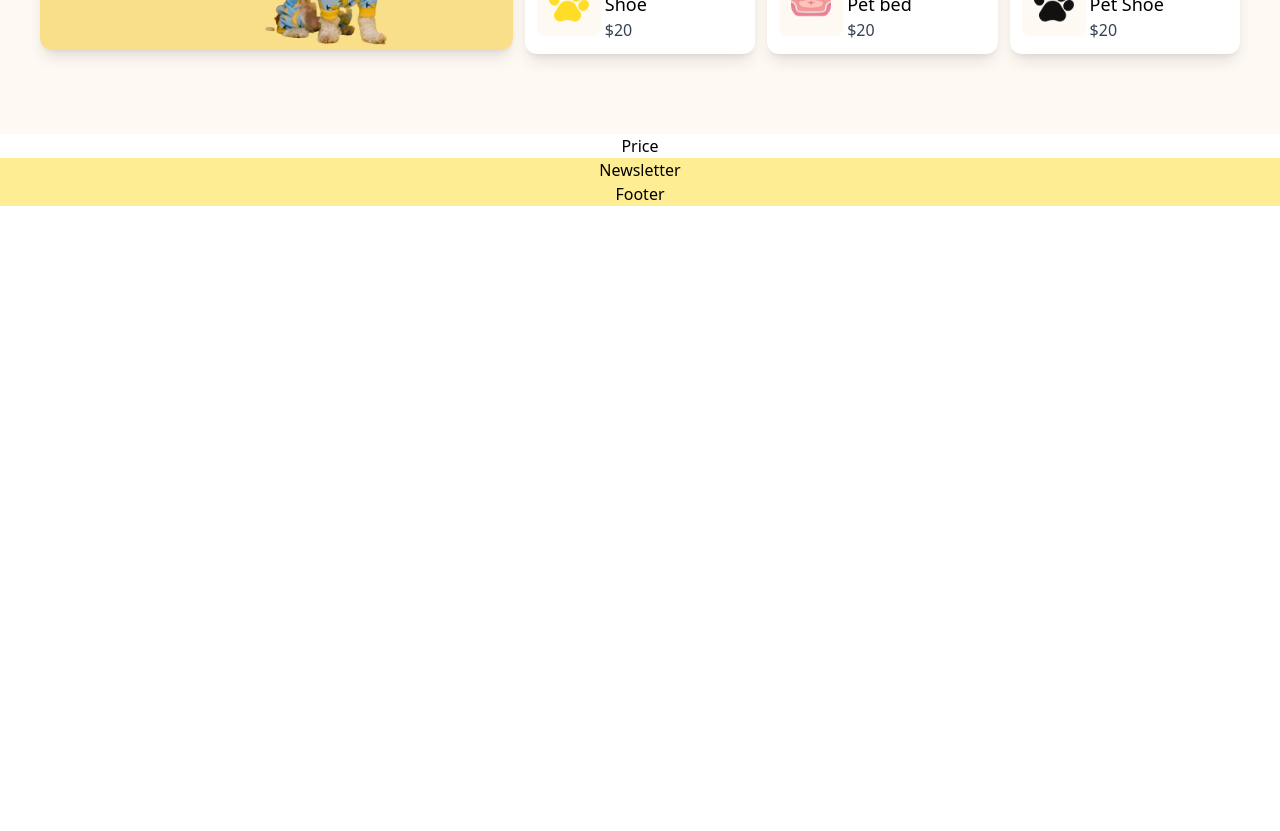
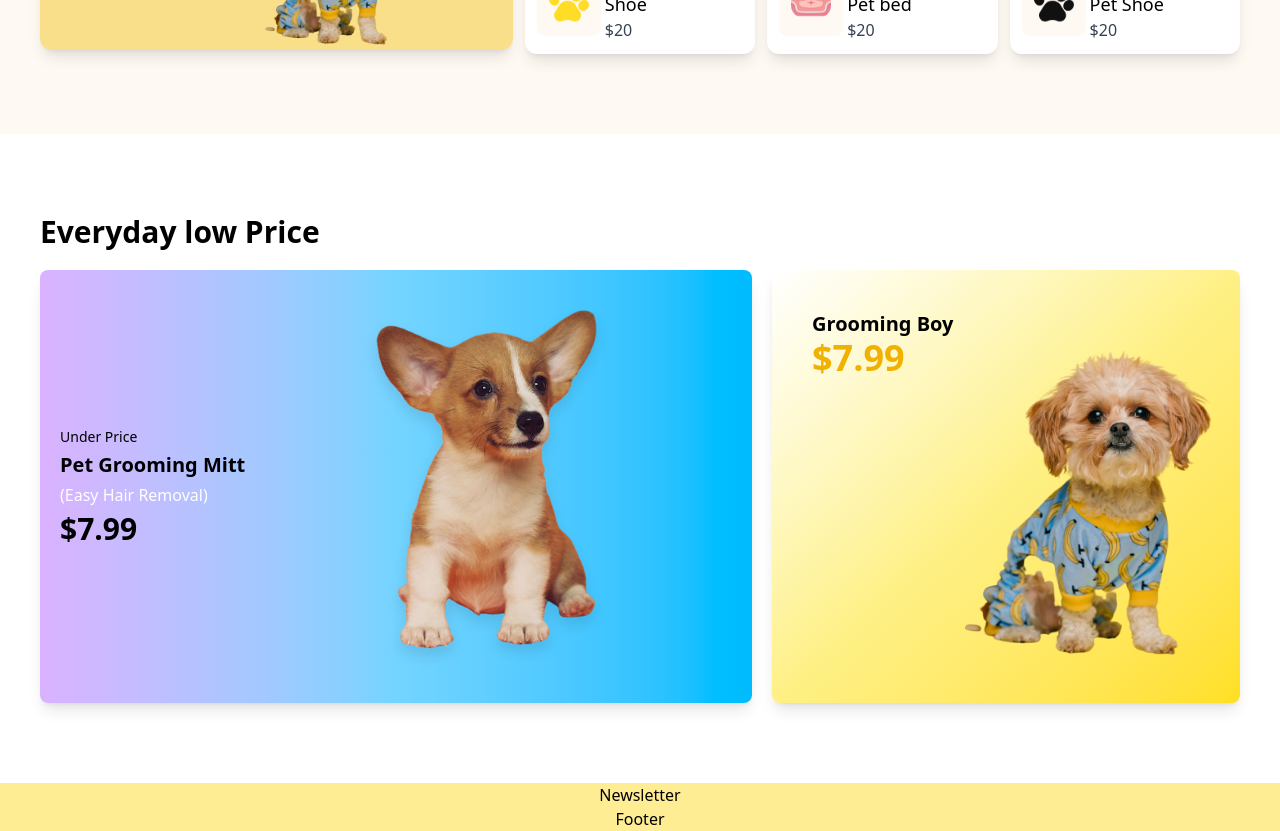
Before and after one commit to mrirakib04/landing-page-7, a React (Vite) app: page / in a window 1280 px wide. Shown: the part 1580-2411 px from the top of the page. Before the commit the page ends 1786 px from the top, so only its background shows below. Built offline with nearby package versions, Linux system fonts and the light colour scheme.

Commit message:
everyday price section

```diff
--- a/src/components/Price.jsx
+++ b/src/components/Price.jsx
@@ -1,5 +1,37 @@
+import PriceDog from "./../assets/img/cute-dog-mid.png";
+import PricePet from "./../assets/img/cute-pet-mid.png";
 const Price = () => {
-  return <div>Price</div>;
+  return (
+    <div className="w-full md:px-10 px-5 md:py-20 py-10 flex flex-col gap-5">
+      <h2 className="md:text-3xl text-2xl font-semibold">Everyday low Price</h2>
+      <div className="w-full grid md:grid-cols-5 grid-cols-1 gap-5">
+        <div className="flex items-center sm:flex-nowrap flex-wrap gap-1 md:col-span-3 col-span-1 shadow-lg bg-gradient-to-r from-purple-300 via-sky-300 to-sky-400 p-5 rounded-lg">
+          <div className="flex flex-col items-start gap-1 text-nowrap">
+            <p className="text-sm sm:block hidden">Under Price</p>
+            <h4 className="text-xl font-bold">Pet Grooming Mitt</h4>
+            <p className="text-base text-white font-medium sm:block hidden">
+              (Easy Hair Removal)
+            </p>
+            <p className="text-3xl font-bold">$7.99</p>
+          </div>
+          <img
+            className="h-auto lg:w-80 md:w-56 sm:w-52 w-40 mx-auto"
+            src={PriceDog}
+            alt="PriceDog"
+          />
+        </div>
+        <div className="md:col-span-2 col-span-1 p-10 rounded-lg shadow-lg bg-gradient-to-br from-white via-yellow-200 to-yellow-300 relative md:h-full sm:h-72 h-60">
+          <h4 className="text-xl font-bold">Grooming Boy</h4>
+          <p className="text-4xl font-bold text-yellow-500">$7.99</p>
+          <img
+            className="absolute right-5 top-20 lg:h-80 md:h-48 h-40"
+            src={PricePet}
+            alt="PricePet"
+          />
+        </div>
+      </div>
+    </div>
+  );
 };
 
 export default Price;
```
